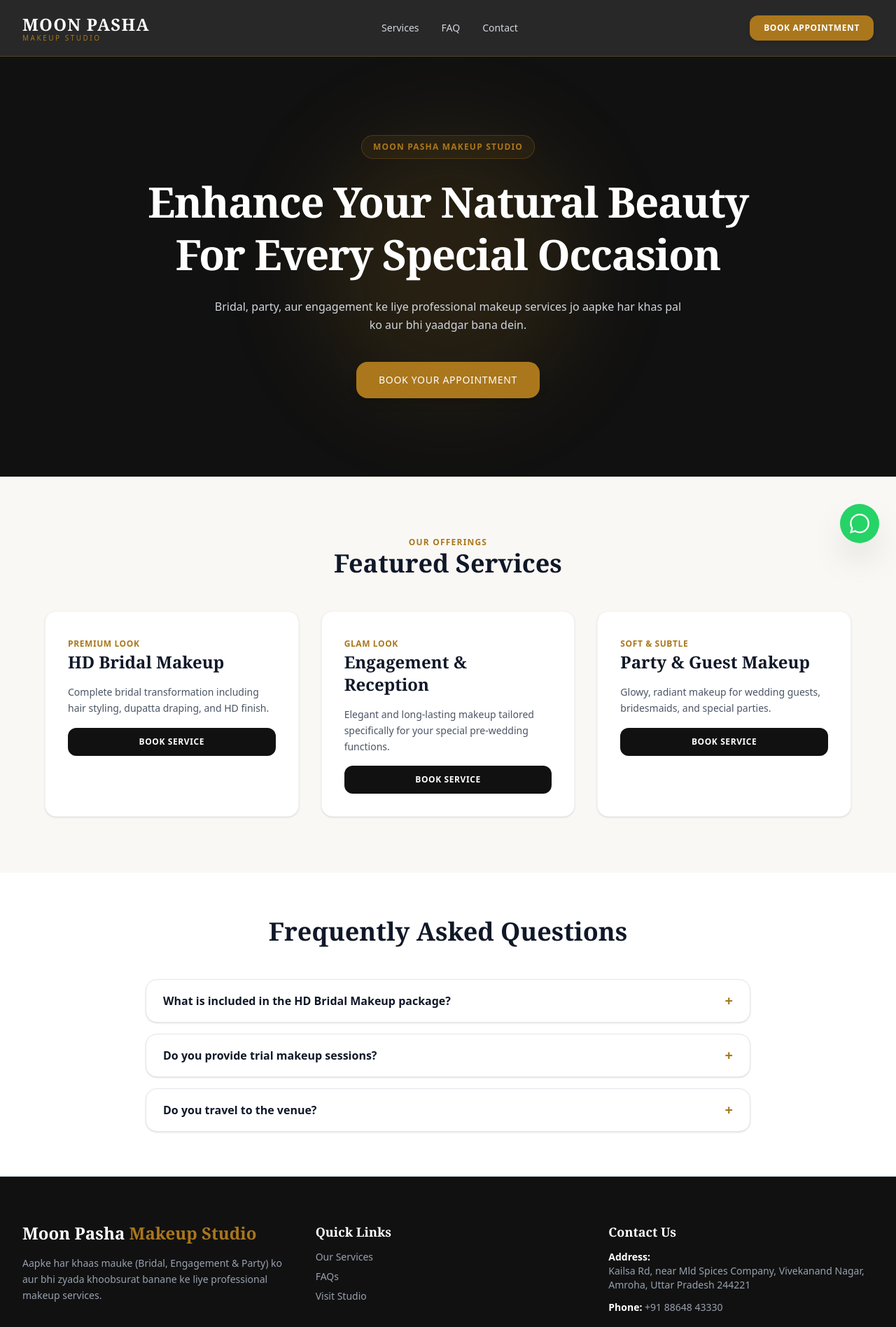
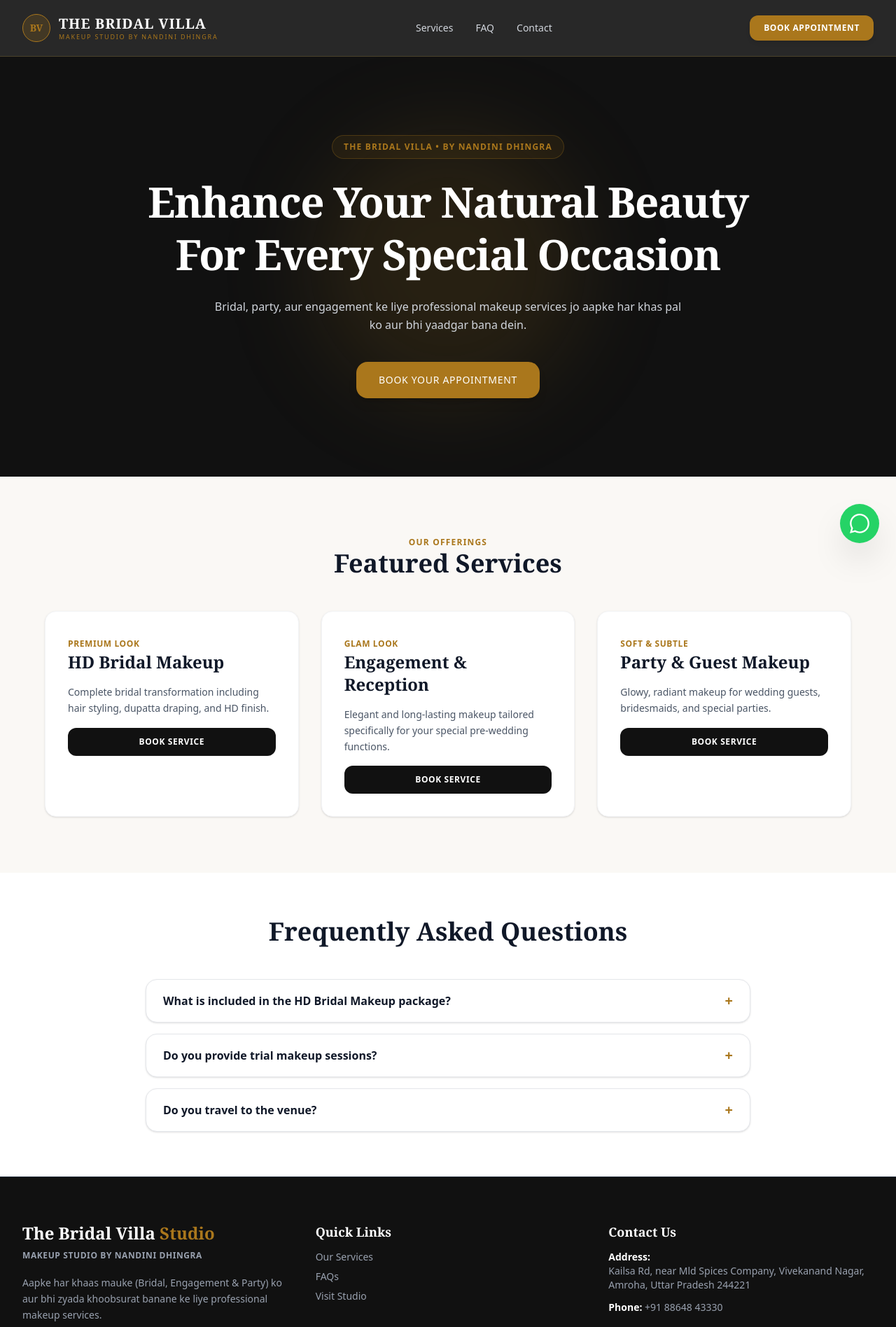
Before and after one commit to moonpasha98/alipagal, a React (Vite) app: page / in a window 1280 px wide. Shown: the top 1896 px of the page at 70% size. Built offline with nearby package versions, Linux system fonts and the light colour scheme.

Commit message:
Update App.tsx

```diff
--- a/App.tsx
+++ b/App.tsx
@@ -19,7 +19,7 @@ function BookingModal({ isOpen, onClose }: { isOpen: boolean; onClose: () => voi
 
     const ownerWhatsAppNumber = "918864843330";
 
-    const text = `*New Booking Request - Moon Pasha Studio*%0A%0A*Name:* ${name}%0A*Phone:* ${phone}%0A*Service:* ${service}%0A*Date:* ${date}%0A*Notes:* ${message}`;
+    const text = `*New Booking Request - The Bridal Villa*%0A%0A*Name:* ${name}%0A*Phone:* ${phone}%0A*Service:* ${service}%0A*Date:* ${date}%0A*Notes:* ${message}`;
 
     window.open(`https://api.whatsapp.com/send?phone=${ownerWhatsAppNumber}&text=${text}`, '_blank');
 
@@ -39,7 +39,7 @@ function BookingModal({ isOpen, onClose }: { isOpen: boolean; onClose: () => voi
             ✕
           </button>
           <p className="text-[#AA771C] text-xs font-semibold uppercase tracking-widest mb-1">
-            Moon Pasha Makeup Studio
+            The Bridal Villa
           </p>
           <h3 className="font-serif text-2xl font-bold text-white">
             Book Your Appointment
@@ -100,9 +100,14 @@ function Navbar({ onOpenBooking }: { onOpenBooking: () => void }) {
     <nav className="bg-[#111111]/90 backdrop-blur-md text-white sticky top-0 z-40 border-b border-[#D4AF37]/20">
       <div className="max-w-7xl mx-auto px-4 sm:px-6 lg:px-8">
         <div className="flex items-center justify-between h-20">
-          <a href="#" className="flex flex-col">
-            <span className="font-serif text-xl sm:text-2xl font-bold tracking-wider text-white">MOON PASHA</span>
-            <span className="text-[10px] text-[#AA771C] uppercase tracking-[0.25em] font-medium -mt-1">Makeup Studio</span>
+          <a href="#" className="flex items-center space-x-3">
+            <div className="w-10 h-10 rounded-full bg-[#AA771C]/20 border border-[#AA771C] flex items-center justify-center font-serif font-bold text-[#AA771C] text-sm">
+              BV
+            </div>
+            <div className="flex flex-col">
+              <span className="font-serif text-lg sm:text-xl font-bold tracking-wider text-white">THE BRIDAL VILLA</span>
+              <span className="text-[9px] text-[#AA771C] uppercase tracking-[0.2em] font-medium -mt-0.5">Makeup Studio by Nandini Dhingra</span>
+            </div>
           </a>
 
           <div className="hidden md:flex items-center space-x-8 text-sm font-medium">
@@ -148,7 +153,7 @@ function Hero({ onOpenBooking }: { onOpenBooking: () => void }) {
       <div className="absolute top-1/2 left-1/2 -translate-x-1/2 -translate-y-1/2 w-96 h-96 bg-[#AA771C]/15 blur-3xl rounded-full pointer-events-none" />
       <div className="max-w-4xl mx-auto text-center space-y-6 relative z-10">
         <span className="text-[#AA771C] text-xs font-semibold uppercase tracking-widest bg-[#AA771C]/10 px-4 py-2 rounded-full border border-[#AA771C]/30 inline-block">
-          Moon Pasha Makeup Studio
+          The Bridal Villa • By Nandini Dhingra
         </span>
         <h1 className="font-serif text-4xl sm:text-5xl md:text-6xl font-bold tracking-tight text-white leading-tight">
           Enhance Your Natural Beauty <br className="hidden sm:inline" /> For Every Special Occasion
@@ -239,7 +244,7 @@ function FAQ() {
 }
 
 // ==========================================
-// 6. FOOTER COMPONENT (UPDATED WITH YOUR NO.)
+// 6. FOOTER COMPONENT
 // ==========================================
 function Footer() {
   const ownerNumber = "88648 43330";
@@ -252,9 +257,12 @@ function Footer() {
         {/* Brand Description */}
         <div className="space-y-4">
           <h3 className="font-serif text-2xl font-bold">
-            Moon Pasha <span className="text-[#AA771C]">Makeup Studio</span>
+            The Bridal Villa <span className="text-[#AA771C]">Studio</span>
           </h3>
-          <p className="text-gray-400 text-sm leading-relaxed max-w-sm">
+          <p className="text-gray-400 text-xs text-[#AA771C] uppercase tracking-wider font-semibold -mt-2">
+            Makeup Studio By Nandini Dhingra
+          </p>
+          <p className="text-gray-400 text-sm leading-relaxed max-w-sm pt-1">
             Aapke har khaas mauke (Bridal, Engagement & Party) ko aur bhi zyada khoobsurat banane ke liye professional makeup services.
           </p>
         </div>
@@ -269,7 +277,7 @@ function Footer() {
           </ul>
         </div>
 
-        {/* Contact Us - Number Updated Here */}
+        {/* Contact Us */}
         <div className="space-y-3">
           <h4 className="font-serif text-lg font-semibold text-white">Contact Us</h4>
           <p className="text-sm text-gray-400">
@@ -295,7 +303,7 @@ function Footer() {
       </div>
 
       <div className="text-center text-xs text-gray-500 border-t border-gray-800/80 pt-6">
-        © 2026 Moon Pasha Makeup Studio. All rights reserved.
+        © 2026 The Bridal Villa. All rights reserved.
       </div>
     </footer>
   );
@@ -315,7 +323,7 @@ export default function App() {
       <FAQ />
       <Footer />
 
-      {/* Floating WhatsApp Button at Bottom Right */}
+      {/* Floating WhatsApp Button */}
       <a
         href="https://api.whatsapp.com/send?phone=918864843330"
         target="_blank"
```
